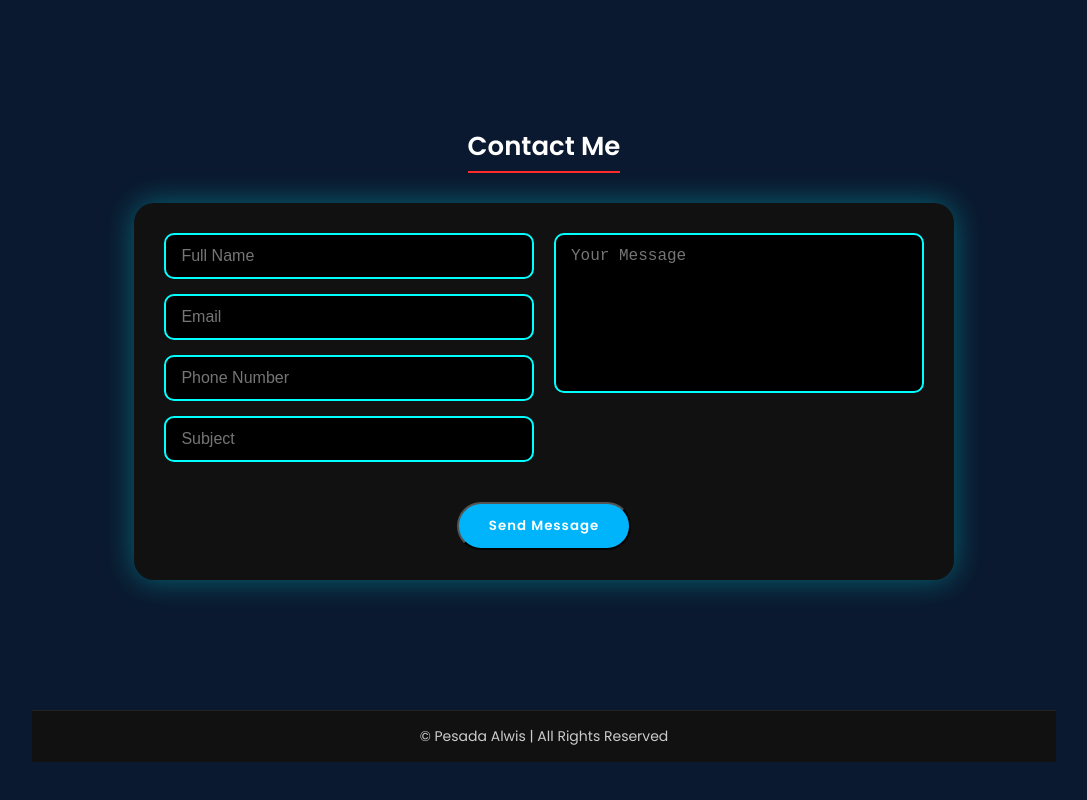
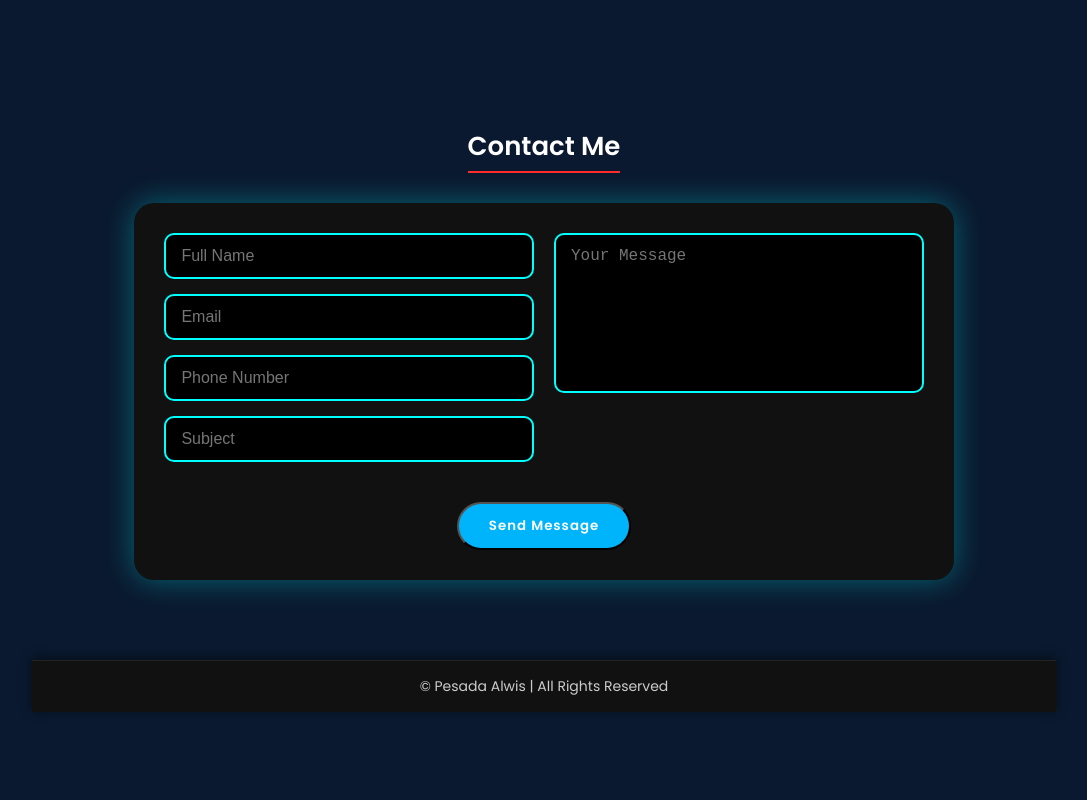
Before and after one commit to alwiz70/portfolio, a plain HTML site: page home.html in a window 1280 px wide. Shown: the part 4152-4952 px from the top of the page, without its empty margins (96-1183 px from the left). After the commit the page ends 4914 px from the top, so only its background shows below. Drawn offline with Linux system fonts and the light colour scheme.

Commit message:
edit some in footer

```diff
--- a/home.css
+++ b/home.css
@@ -851,11 +851,13 @@ body {
 }
 
 .site-footer {
-  background-color: #111;
-  color: #ccc;
+  margin-top: auto;
+  width: 100%;
+  background-color: #111;         /* Dark footer */
+  color: #ccc;                    /* Light text */
   text-align: center;
   padding: 15px 0;
   font-size: 14px;
   border-top: 1px solid #222;
-  margin-top: 50px;
+  box-shadow: 0 -2px 10px rgba(0, 0, 0, 0.5);
 }
```
